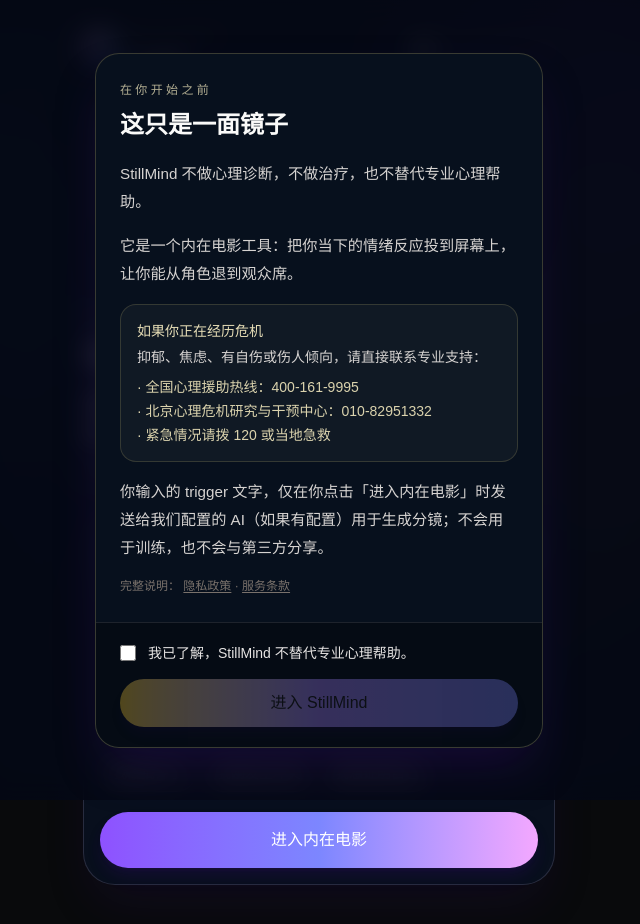
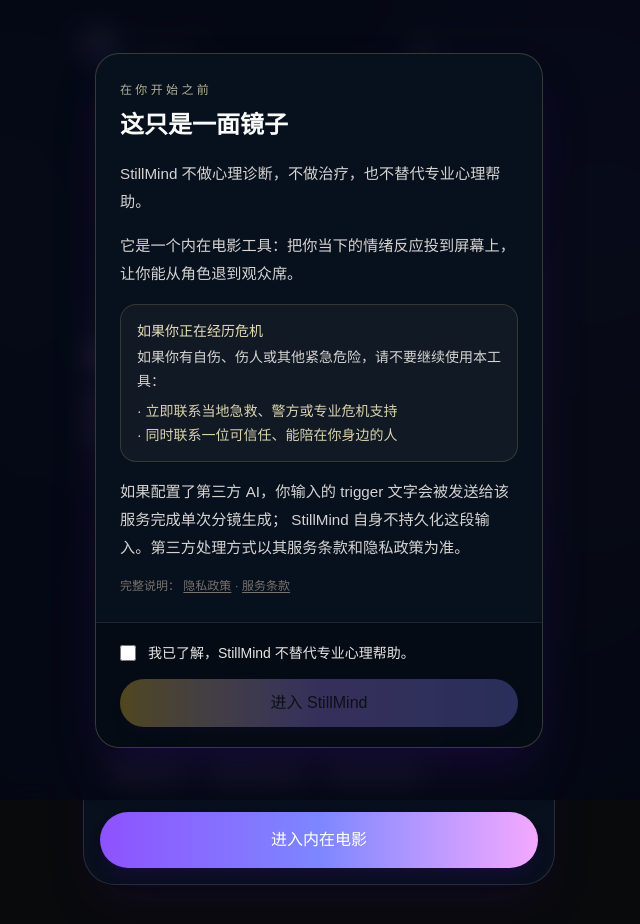
Before and after one commit to williamlovecs/stillmind-inner-cinema, a Next.js app: page / in a window 1280 px wide. Shown: the whole page, without its empty margins (321-961 px from the left). Built offline with nearby package versions, Linux system fonts and the light colour scheme.

Commit message:
fix: align AI privacy and crisis language

```diff
--- a/src/app/privacy/page.tsx
+++ b/src/app/privacy/page.tsx
@@ -57,8 +57,8 @@
           <Section title="3. 我们不做什么">
             <ul className="ml-4 list-disc space-y-2">
               <li>不卖你的数据</li>
-              <li>不用你的输入训练 AI 模型</li>
-              <li>不与任何第三方分享你的输入</li>
+              <li>StillMind 不用你的输入训练自己的模型</li>
+              <li>除完成单次生成所需的第三方 AI 服务外，不向其他第三方提供你的输入</li>
               <li>不用 cookies 跨站跟踪你</li>
               <li>不投放广告</li>
             </ul>
--- a/src/components/DisclaimerModal.tsx
+++ b/src/components/DisclaimerModal.tsx
@@ -65,17 +65,17 @@
                 如果你正在经历危机
               </p>
               <p className="mt-1 text-sm leading-6 text-stone-300">
-                抑郁、焦虑、有自伤或伤人倾向，请直接联系专业支持：
+                如果你有自伤、伤人或其他紧急危险，请不要继续使用本工具：
               </p>
               <ul className="mt-2 space-y-1 text-sm text-amber-100/85">
-                <li>· 全国心理援助热线：400-161-9995</li>
-                <li>· 北京心理危机研究与干预中心：010-82951332</li>
-                <li>· 紧急情况请拨 120 或当地急救</li>
+                <li>· 立即联系当地急救、警方或专业危机支持</li>
+                <li>· 同时联系一位可信任、能陪在你身边的人</li>
               </ul>
             </div>
 
             <p>
-              你输入的 trigger 文字，仅在你点击「进入内在电影」时发送给我们配置的 AI（如果有配置）用于生成分镜；不会用于训练，也不会与第三方分享。
+              如果配置了第三方 AI，你输入的 trigger 文字会被发送给该服务完成单次分镜生成；
+              StillMind 自身不持久化这段输入。第三方处理方式以其服务条款和隐私政策为准。
             </p>
 
             <p className="text-xs text-stone-500">
```
